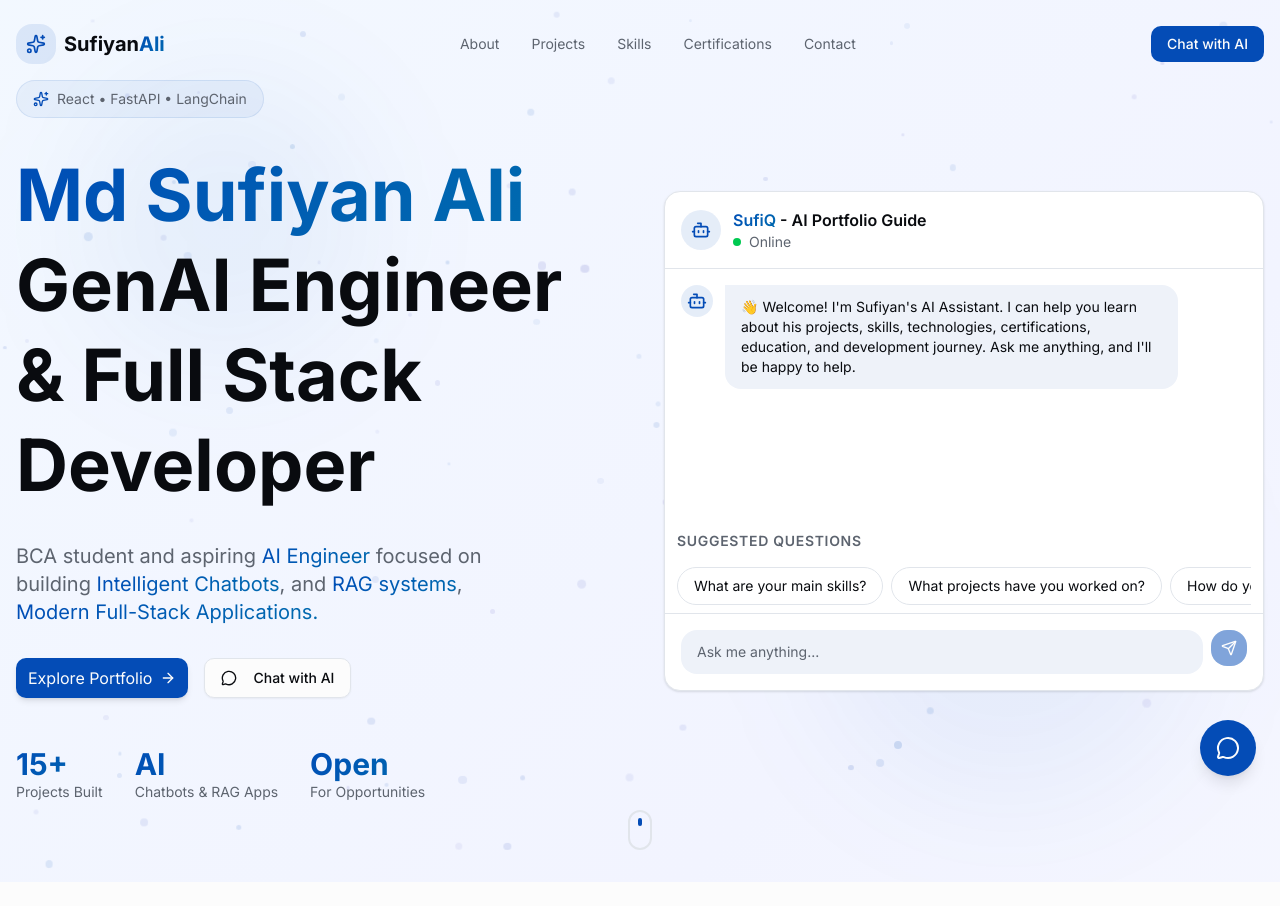
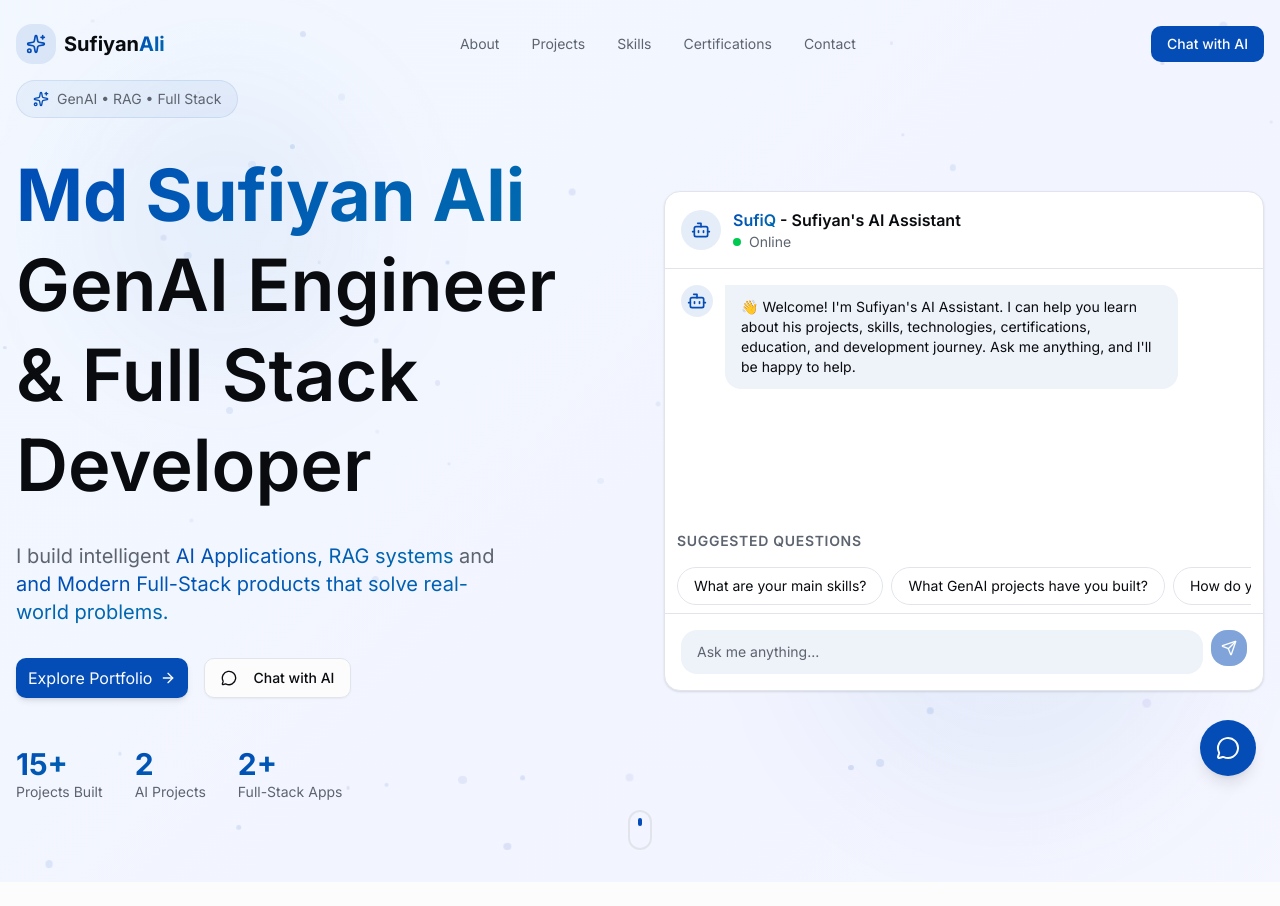
Before and after one commit to Sufiyan0000/AI-Powered-Portfolio, a Next.js app in the folder frontend/: page / in a window 1280 px wide. Shown: the top 906 px of the page. Built offline with nearby package versions, Linux system fonts and the light colour scheme.

Commit message:
updated stats , title

```diff
--- a/frontend/components/portfolio/hero.tsx
+++ b/frontend/components/portfolio/hero.tsx
@@ -1,43 +1,44 @@
-"use client"
+"use client";
 
-import { useEffect, useRef, useState } from "react"
-import { gsap } from "gsap"
-import { Button } from "@/components/ui/button"
-import { ArrowRight, Bot, BotMessageSquare, Briefcase, Code, GraduationCap, Lightbulb, MessageCircle, Send, Sparkles, User } from "lucide-react"
-import { useChat } from "@/hooks/useChat"
-
-import Image from 'next/image'
-import SufiqLogo from '@/public/sufiq_logo.png'
-
-interface Message {
-  id: string
-  role: "user" | "assistant"
-  content: string
-}
+import { useEffect, useRef, useState } from "react";
+import { gsap } from "gsap";
+import { Button } from "@/components/ui/button";
+import {
+  ArrowRight,
+  Bot,
+  Code,
+  GraduationCap,
+  Lightbulb,
+  MessageCircle,
+  Send,
+  Sparkles,
+  User,
+} from "lucide-react";
+import { useChat } from "@/hooks/useChat";
 
 export function Hero() {
-  const heroRef = useRef<HTMLDivElement>(null)
-  const titleRef = useRef<HTMLHeadingElement>(null)
-  const subtitleRef = useRef<HTMLParagraphElement>(null)
-  const buttonsRef = useRef<HTMLDivElement>(null)
-  const chatPreviewRef = useRef<HTMLDivElement>(null)
-  const particlesRef = useRef<HTMLDivElement>(null)
-  const inputRef = useRef<HTMLInputElement>(null)
+  const heroRef = useRef<HTMLDivElement>(null);
+  const titleRef = useRef<HTMLHeadingElement>(null);
+  const subtitleRef = useRef<HTMLParagraphElement>(null);
+  const buttonsRef = useRef<HTMLDivElement>(null);
+  const chatPreviewRef = useRef<HTMLDivElement>(null);
+  const particlesRef = useRef<HTMLDivElement>(null);
+  const inputRef = useRef<HTMLInputElement>(null);
 
   useEffect(() => {
     const ctx = gsap.context(() => {
       // Create subtle particles
       if (particlesRef.current) {
-        for (let i = 0; i < 100; i++) {
-          const particle = document.createElement("div")
-          particle.className = "particle absolute rounded-full"
-          particle.style.width = `${Math.random() * 6 + 3}px`
-          particle.style.height = particle.style.width
-          particle.style.left = `${Math.random() * 100}%`
-          particle.style.top = `${Math.random() * 100}%`
-          particle.style.background = `oklch(0.45 0.18 ${250 + Math.random() * 30} / ${0.1 + Math.random() * 0.15})`
-          particle.style.animationDelay = `${Math.random() * 5}s`
-          particlesRef.current.appendChild(particle)
+        for (let i = 0; i < 60; i++) {
+          const particle = document.createElement("div");
+          particle.className = "particle absolute rounded-full";
+          particle.style.width = `${Math.random() * 6 + 3}px`;
+          particle.style.height = particle.style.width;
+          particle.style.left = `${Math.random() * 100}%`;
+          particle.style.top = `${Math.random() * 100}%`;
+          particle.style.background = `oklch(0.45 0.18 ${250 + Math.random() * 30} / ${0.1 + Math.random() * 0.15})`;
+          particle.style.animationDelay = `${Math.random() * 5}s`;
+          particlesRef.current.appendChild(particle);
         }
       }
 
@@ -45,67 +46,75 @@ export function Hero() {
       gsap.fromTo(
         titleRef.current,
         { opacity: 0, y: 50 },
-        { opacity: 1, y: 0, duration: 1, ease: "power3.out" }
-      )
+        { opacity: 1, y: 0, duration: 1, ease: "power3.out" },
+      );
 
       // Animate subtitle
       gsap.fromTo(
         subtitleRef.current,
         { opacity: 0, y: 30 },
-        { opacity: 1, y: 0, duration: 1, delay: 0.3, ease: "power3.out" }
-      )
+        { opacity: 1, y: 0, duration: 1, delay: 0.3, ease: "power3.out" },
+      );
 
       // Animate buttons
       gsap.fromTo(
         buttonsRef.current,
         { opacity: 0, y: 20 },
-        { opacity: 1, y: 0, duration: 0.8, delay: 0.6, ease: "power3.out" }
-      )
+        { opacity: 1, y: 0, duration: 0.8, delay: 0.6, ease: "power3.out" },
+      );
 
       // Animate chat preview
       gsap.fromTo(
         chatPreviewRef.current,
         { opacity: 0, x: 50, scale: 0.95 },
-        { opacity: 1, x: 0, scale: 1, duration: 1, delay: 0.5, ease: "power3.out" }
-      )
-    }, heroRef)
+        {
+          opacity: 1,
+          x: 0,
+          scale: 1,
+          duration: 1,
+          delay: 0.5,
+          ease: "power3.out",
+        },
+      );
+    }, heroRef);
 
-    return () => ctx.revert()
-  }, [])
+    return () => ctx.revert();
+  }, []);
 
   const handleChatClick = () => {
-    inputRef.current?.focus()
-  }
+    inputRef.current?.focus();
+  };
 
-  const chat = useChat()
-
-
+  const chat = useChat();
 
   const initialPrompts = [
-    { id: 'skills', icon: Code, text: "What are your main skills?" },
-    { id: 'projects', icon: GraduationCap, text: "What projects have you worked on?" },
-    { id: 'problem-solving', icon: Lightbulb, text: "How do you approach problem-solving?" }
-  ]
+    { id: "skills", icon: Code, text: "What are your main skills?" },
+    {
+      id: "projects",
+      icon: GraduationCap,
+      text: "What GenAI projects have you built?",
+    },
+    {
+      id: "problem-solving",
+      icon: Lightbulb,
+      text: "How do you approach problem-solving?",
+    },
+  ];
 
-  const [suggestedPrompts, setSuggestedPrompts] = useState(initialPrompts)
-
+  const [suggestedPrompts, setSuggestedPrompts] = useState(initialPrompts);
 
   // BACKEND FASTAPI (CHATBOT ) INTEGRATION
   // const {messages, isTyping, input, setInput, handleSend} = useChat()
 
-  const handlePromptClick = async (
-    promptId: string,
-    promptText: string
-  ) => {
+  const handlePromptClick = async (promptId: string, promptText: string) => {
     setSuggestedPrompts((prev) =>
-      prev.filter((prompt) => prompt.id !== promptId)
-    )
+      prev.filter((prompt) => prompt.id !== promptId),
+    );
 
-    await chat.handleSend(promptText)
-  }
+    await chat.handleSend(promptText);
+  };
 
-  const messagesEndRef = useRef<HTMLDivElement>(null)
-
+  const messagesEndRef = useRef<HTMLDivElement>(null);
 
   return (
     <section
@@ -113,7 +122,10 @@ export function Hero() {
       className="relative min-h-screen flex items-center justify-center overflow-hidden animated-gradient"
     >
       {/* Particles container */}
-      <div ref={particlesRef} className="absolute inset-0 pointer-events-none" />
+      <div
+        ref={particlesRef}
+        className="absolute inset-0 pointer-events-none"
+      />
 
       {/* Subtle gradient overlays */}
       <div className="absolute top-20 left-20 w-72 h-72 bg-primary/5 rounded-full blur-3xl" />
@@ -125,7 +137,7 @@ export function Hero() {
           <div className="space-y-8">
             <div className="inline-flex items-center gap-2 px-4 py-2 rounded-full bg-primary/5 border border-primary/10 text-sm text-muted-foreground">
               <Sparkles className="w-4 h-4 text-primary" />
-              <span>React • FastAPI • LangChain</span>
+              <span>GenAI • RAG • Full Stack</span>
             </div>
 
             <h1
@@ -134,17 +146,23 @@ export function Hero() {
             >
               <span className="gradient-text">Md Sufiyan Ali</span>
               <br />
-              <p>GenAI Engineer &  Full Stack Developer</p>
+              <span className="font-semibold">
+                GenAI Engineer & Full Stack Developer
+              </span>
             </h1>
 
             <p
               ref={subtitleRef}
               className="text-lg md:text-xl text-muted-foreground max-w-lg text-pretty"
             >
-              BCA student and aspiring <span className="gradient-text">AI Engineer</span> focused on
-              building <span className="gradient-text">Intelligent Chatbots</span>,
-              and <span className="gradient-text">RAG systems</span>,
-              <span className="gradient-text"> Modern Full-Stack Applications.</span>
+              I build intelligent{" "}
+              <span className="gradient-text">
+                AI Applications, RAG systems
+              </span>{" "}
+              and{" "}
+              <span className="gradient-text">
+                and Modern Full-Stack products that solve real-world problems.
+              </span>
             </p>
 
             <div ref={buttonsRef} className="flex flex-wrap gap-4">
@@ -169,30 +187,44 @@ export function Hero() {
             {/* Stats */}
             <div className="flex gap-8 pt-4">
               <div>
-                <div className="text-2xl md:text-3xl font-bold gradient-text">15+</div>
-                <div className="text-sm text-muted-foreground">Projects Built</div>
+                <div className="text-2xl md:text-3xl font-bold gradient-text">
+                  15+
+                </div>
+                <div className="text-sm text-muted-foreground">
+                  Projects Built
+                </div>
               </div>
               <div>
-                <div className="text-2xl md:text-3xl font-bold gradient-text">AI</div>
-                <div className="text-sm text-muted-foreground">Chatbots & RAG Apps</div>
+                <div className="text-2xl md:text-3xl font-bold gradient-text">
+                  2
+                </div>
+                <div className="text-sm text-muted-foreground">AI Projects</div>
               </div>
               <div>
-                <div className="text-2xl md:text-3xl font-bold gradient-text">Open</div>
-                <div className="text-sm text-muted-foreground">For Opportunities</div>
+                <div className="text-2xl md:text-3xl font-bold gradient-text">
+                  2+
+                </div>
+                <div className="text-sm text-muted-foreground">
+                  {" "}
+                  Full-Stack Apps
+                </div>
               </div>
             </div>
           </div>
 
           {/* Right content - Chat Preview */}
-          <div className="chat-animate w-full max-w-[650px] glass rounded-2xl overflow-hidden flex flex-col h-[500px]">
+          <div className=" w-full max-w-[650px] glass rounded-2xl overflow-hidden flex flex-col h-[500px]"
+          ref={chatPreviewRef}>
             {/* Chat Header */}
             <div className="flex items-center gap-3 p-4 border-b border-border">
               <div className="w-10 h-10 rounded-full bg-primary/10 flex items-center justify-center">
-                <Bot
-                className="w-6 h-5 text-primary" />
+                <Bot className="w-6 h-5 text-primary" />
               </div>
               <div>
-                <div className="font-semibold text-foreground"><span className="gradient-text">SufiQ</span> - AI Portfolio Guide</div>
+                <div className="font-semibold text-foreground">
+                  <span className="gradient-text">SufiQ</span> - Sufiyan's AI
+                  Assistant
+                </div>
                 <div className="text-sm text-muted-foreground flex items-center gap-2">
                   <span className="w-2 h-2 rounded-full bg-green-500" />
                   Online
@@ -208,10 +240,9 @@ export function Hero() {
                   className={`flex gap-3 ${message.role === "user" ? "flex-row-reverse" : ""}`}
                 >
                   <div
-                    className={`w-8 h-8 rounded-full flex items-center justify-center shrink-0 ${message.role === "user"
-                        ? "bg-secondary"
-                        : "bg-primary/10"
-                      }`}
+                    className={`w-8 h-8 rounded-full flex items-center justify-center shrink-0 ${
+                      message.role === "user" ? "bg-secondary" : "bg-primary/10"
+                    }`}
                   >
                     {message.role === "user" ? (
                       <User className="w-4 h-4 text-secondary-foreground" />
@@ -220,10 +251,11 @@ export function Hero() {
                     )}
                   </div>
                   <div
-                    className={`rounded-xl px-4 py-3 max-w-[80%] ${message.role === "user"
+                    className={`rounded-xl px-4 py-3 max-w-[80%] ${
+                      message.role === "user"
                         ? "bg-primary text-primary-foreground rounded-tr-none"
                         : "bg-secondary rounded-tl-none"
-                      }`}
+                    }`}
                   >
                     <p className="text-sm">{message.content}</p>
                   </div>
@@ -237,9 +269,18 @@ export function Hero() {
                   </div>
                   <div className="bg-secondary rounded-xl rounded-tl-none px-4 py-3">
                     <div className="flex gap-1">
-                      <span className="w-2 h-2 rounded-full bg-primary animate-bounce" style={{ animationDelay: "0ms" }} />
-                      <span className="w-2 h-2 rounded-full bg-primary animate-bounce" style={{ animationDelay: "150ms" }} />
-                      <span className="w-2 h-2 rounded-full bg-primary animate-bounce" style={{ animationDelay: "300ms" }} />
+                      <span
+                        className="w-2 h-2 rounded-full bg-primary animate-bounce"
+                        style={{ animationDelay: "0ms" }}
+                      />
+                      <span
+                        className="w-2 h-2 rounded-full bg-primary animate-bounce"
+                        style={{ animationDelay: "150ms" }}
+                      />
+                      <span
+                        className="w-2 h-2 rounded-full bg-primary animate-bounce"
+                        style={{ animationDelay: "300ms" }}
+                      />
                     </div>
                   </div>
                 </div>
@@ -248,7 +289,7 @@ export function Hero() {
             </div>
 
             {/* Suggested Prompts */}
-            {suggestedPrompts.length !== 0 &&
+            {suggestedPrompts.length !== 0 && (
               <div className="chat-animate mx-3 mt-2 space-y-4 lg:col-span-1">
                 <h3 className="font-semibold text-sm text-muted-foreground uppercase tracking-wider">
                   Suggested Questions
@@ -266,15 +307,14 @@ export function Hero() {
                   ))}
                 </div>
               </div>
-
-            }
+            )}
 
             {/* Input */}
             <div className="p-4 border-t border-border">
               <form
                 onSubmit={(e) => {
-                  e.preventDefault()
-                  chat.handleSend()
+                  e.preventDefault();
+                  chat.handleSend();
                 }}
                 className="flex gap-2"
               >
@@ -298,11 +338,9 @@ export function Hero() {
                 </Button>
               </form>
             </div>
-
           </div>
         </div>
       </div>
-
 
       {/* Scroll indicator */}
       <div className="absolute bottom-8 left-1/2 -translate-x-1/2">
@@ -311,5 +349,5 @@ export function Hero() {
         </div>
       </div>
     </section>
-  )
+  );
 }
```
